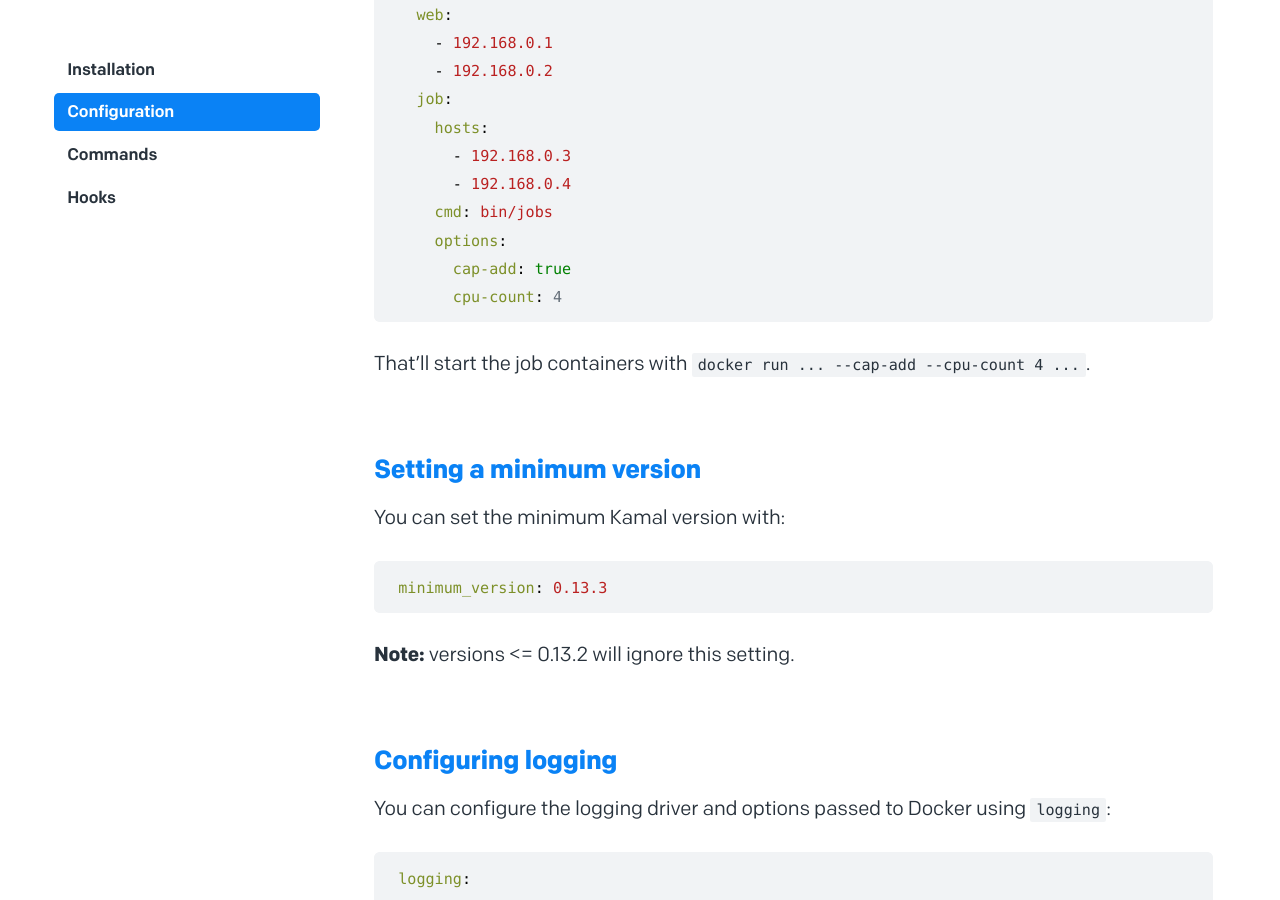
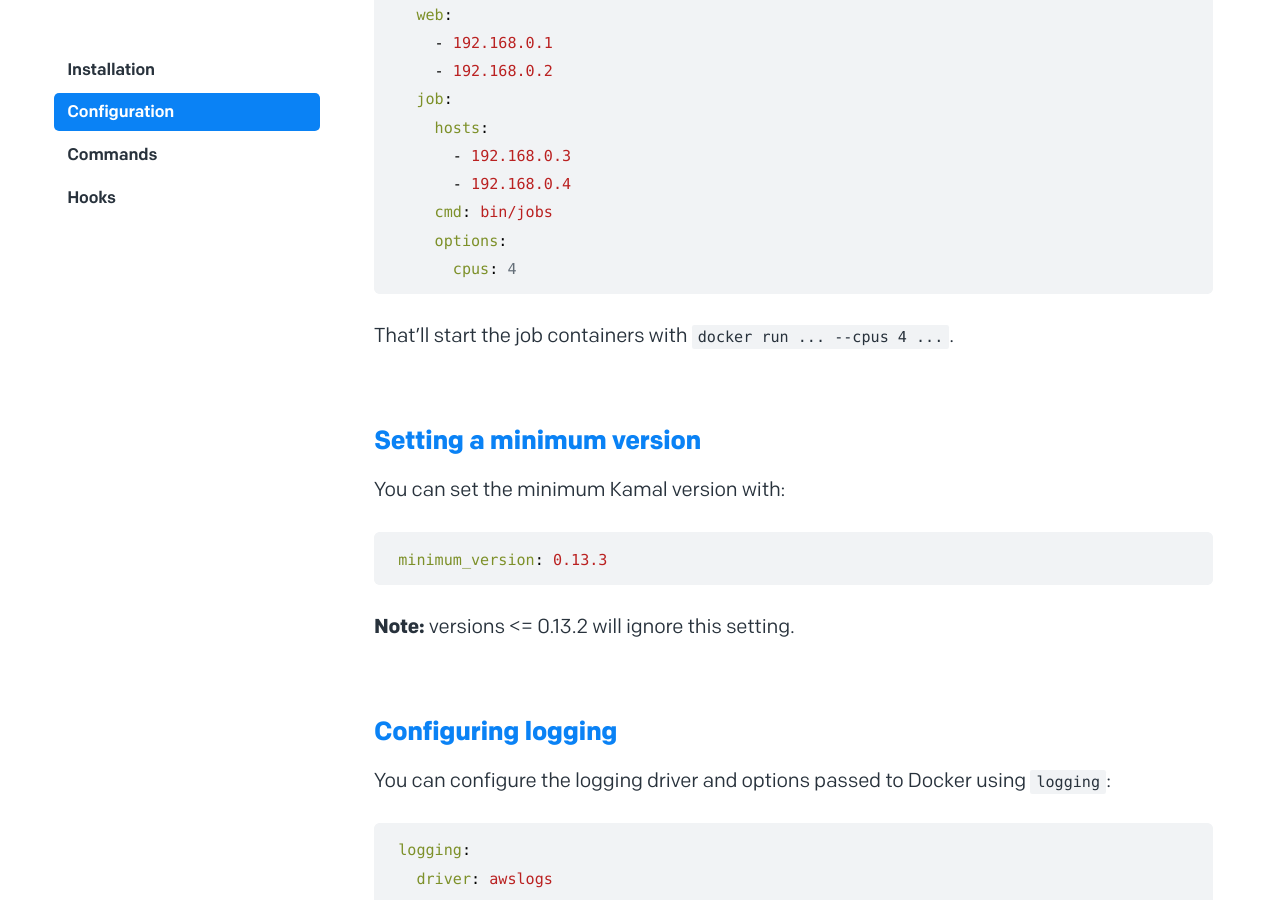
Before and after one commit to basecamp/kamal-site, a Jekyll site: the page built from _docs/configuration.md, in a window 1280 px wide and 900 px high, scrolled down 9972 px. Built offline with Jekyll 4.4.1, drawn with Linux system fonts in a browser that asks for light colours.

Commit message:
updated options cpu counts

````diff
--- a/_docs/configuration.md
+++ b/_docs/configuration.md
@@ -330,11 +330,10 @@ servers:
       - 192.168.0.4
     cmd: bin/jobs
     options:
-      cap-add: true
-      cpu-count: 4
+      cpus: 4
 ```
 
-That'll start the job containers with `docker run ... --cap-add --cpu-count 4 ...`.
+That'll start the job containers with `docker run ... --cpus 4 ...`.
 
 ## Setting a minimum version
 
````
